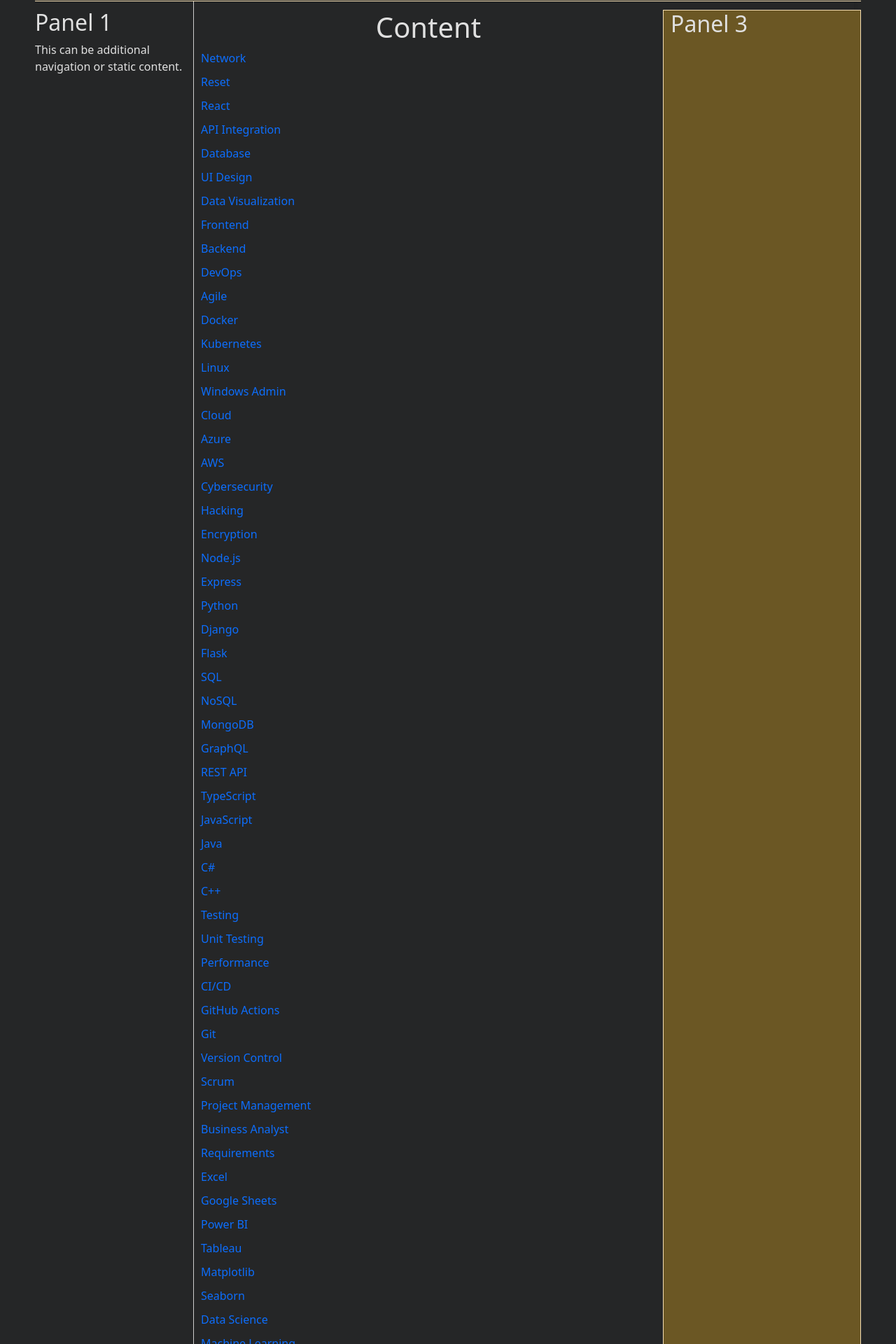
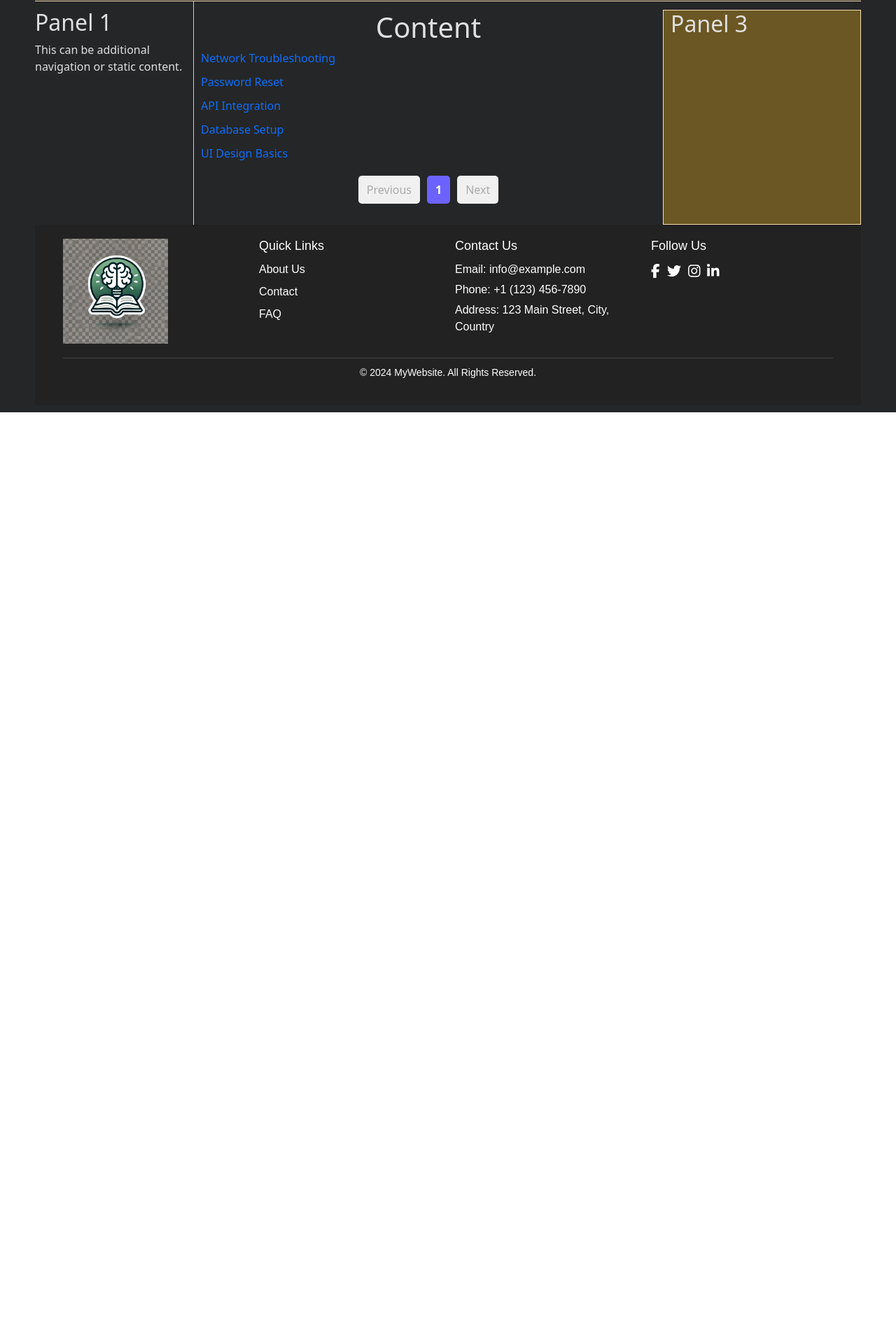
Before and after one commit to Tula-Magar/IT-Knowledge-Base, a React (Create React App) app: page /content in a window 1280 px wide. Shown: the part 55-1975 px from the top of the page at 70% size. After the commit the page ends 800 px from the top, so only its background shows below. Built offline with nearby package versions, Linux system fonts and the light colour scheme.

Commit message:
display recent added page on click

```diff
--- a/src/Data/contentDataList.js
+++ b/src/Data/contentDataList.js
@@ -1,95 +1,34 @@
 const contentList = [
-  { id: "network-troubleshooting", title: "Network" },
-  { id: "password-reset", title: "Reset" },
-  { id: "js-test", title: "React" },
-  { id: "api-integration", title: "API Integration" },
-  { id: "database-setup", title: "Database" },
-  { id: "ui-design", title: "UI Design" },
-  { id: "data-visualization", title: "Data Visualization" },
-  { id: "frontend-development", title: "Frontend" },
-  { id: "backend-development", title: "Backend" },
-  { id: "devops", title: "DevOps" },
-  { id: "agile-methodologies", title: "Agile" },
-  { id: "docker-containers", title: "Docker" },
-  { id: "kubernetes", title: "Kubernetes" },
-  { id: "linux-basics", title: "Linux" },
-  { id: "windows-administration", title: "Windows Admin" },
-  { id: "cloud-computing", title: "Cloud" },
-  { id: "azure-fundamentals", title: "Azure" },
-  { id: "aws-certification", title: "AWS" },
-  { id: "cybersecurity", title: "Cybersecurity" },
-  { id: "ethical-hacking", title: "Hacking" },
-  { id: "encryption-methods", title: "Encryption" },
-  { id: "nodejs-development", title: "Node.js" },
-  { id: "express-framework", title: "Express" },
-  { id: "python-scripting", title: "Python" },
-  { id: "django-framework", title: "Django" },
-  { id: "flask-basics", title: "Flask" },
-  { id: "sql-database", title: "SQL" },
-  { id: "nosql-database", title: "NoSQL" },
-  { id: "mongodb-basics", title: "MongoDB" },
-  { id: "graphql-api", title: "GraphQL" },
-  { id: "restful-api", title: "REST API" },
-  { id: "typescript", title: "TypeScript" },
-  { id: "javascript-advanced", title: "JavaScript" },
-  { id: "java-programming", title: "Java" },
-  { id: "csharp-basics", title: "C#" },
-  { id: "cpp-programming", title: "C++" },
-  { id: "software-testing", title: "Testing" },
-  { id: "unit-testing", title: "Unit Testing" },
-  { id: "performance-testing", title: "Performance" },
-  { id: "ci-cd-pipelines", title: "CI/CD" },
-  { id: "github-actions", title: "GitHub Actions" },
-  { id: "git-basics", title: "Git" },
-  { id: "version-control", title: "Version Control" },
-  { id: "scrum-practices", title: "Scrum" },
-  { id: "project-management", title: "Project Management" },
-  { id: "business-analyst", title: "Business Analyst" },
-  { id: "requirements-gathering", title: "Requirements" },
-  { id: "excel-tutorial", title: "Excel" },
-  { id: "google-sheets", title: "Google Sheets" },
-  { id: "power-bi", title: "Power BI" },
-  { id: "tableau", title: "Tableau" },
-  { id: "matplotlib", title: "Matplotlib" },
-  { id: "seaborn", title: "Seaborn" },
-  { id: "data-science", title: "Data Science" },
-  { id: "machine-learning", title: "Machine Learning" },
-  { id: "deep-learning", title: "Deep Learning" },
-  { id: "ai-basics", title: "AI" },
-  { id: "tensorflow", title: "TensorFlow" },
-  { id: "pytorch", title: "PyTorch" },
-  { id: "nlp", title: "NLP" },
-  { id: "chatgpt-api", title: "ChatGPT" },
-  { id: "big-data", title: "Big Data" },
-  { id: "hadoop", title: "Hadoop" },
-  { id: "spark", title: "Spark" },
-  { id: "iot", title: "IoT" },
-  { id: "blockchain", title: "Blockchain" },
-  { id: "cryptocurrency", title: "Cryptocurrency" },
-  { id: "smart-contracts", title: "Smart Contracts" },
-  { id: "quantum-computing", title: "Quantum Computing" },
-  { id: "vr-ar", title: "VR/AR" },
-  { id: "game-development", title: "Game Dev" },
-  { id: "unity-engine", title: "Unity" },
-  { id: "unreal-engine", title: "Unreal" },
-  { id: "blender-3d", title: "Blender" },
-  { id: "photoshop", title: "Photoshop" },
-  { id: "illustrator", title: "Illustrator" },
-  { id: "figma", title: "Figma" },
-  { id: "adobe-xd", title: "Adobe XD" },
-  { id: "canva", title: "Canva" },
-  { id: "seo-basics", title: "SEO" },
-  { id: "content-marketing", title: "Content Marketing" },
-  { id: "social-media-marketing", title: "Social Media" },
-  { id: "google-analytics", title: "Google Analytics" },
-  { id: "email-marketing", title: "Email Marketing" },
-  { id: "ecommerce", title: "eCommerce" },
-  { id: "wordpress", title: "WordPress" },
-  { id: "shopify", title: "Shopify" },
-  { id: "woocommerce", title: "WooCommerce" },
-  { id: "customer-support", title: "Customer Support" },
-  { id: "helpdesk", title: "Helpdesk" },
-  { id: "crm-software", title: "CRM" },
+  {
+    id: "network-troubleshooting",
+    title: "Network Troubleshooting",
+    category: "Networking",
+    snippet: "Tips to solve network issues.",
+  },
+  {
+    id: "password-reset",
+    title: "Password Reset",
+    category: "IT Support",
+    snippet: "Guide to reset your password.",
+  },
+  {
+    id: "api-integration",
+    title: "API Integration",
+    category: "Development",
+    snippet: "Learn to integrate APIs effectively.",
+  },
+  {
+    id: "database-setup",
+    title: "Database Setup",
+    category: "Database",
+    snippet: "Steps to set up a database.",
+  },
+  {
+    id: "ui-design",
+    title: "UI Design Basics",
+    category: "Design",
+    snippet: "Basics of designing a user interface.",
+  },
 ];
 
 export default contentList;
--- a/src/pages/Content.js
+++ b/src/pages/Content.js
@@ -6,6 +6,10 @@
 function Content({ searchTerm }) {
   // State for filtering content based on search term
   const [filteredContent, setFilteredContent] = useState(contentData);
+
+  // State for pagination
+  const [currentPage, setCurrentPage] = useState(1);
+  const itemsPerPage = 10; // Number of items per page
 
   // State for left panel visibility
   const [isLeftPanelOpen, setIsLeftPanelOpen] = useState(false);
@@ -20,10 +24,24 @@
         item.title.toLowerCase().includes(searchTerm.toLowerCase())
       );
       setFilteredContent(filtered);
+      setCurrentPage(1); // Reset to the first page on search
     } else {
-      setFilteredContent(contentData); // Reset to original content if search is empty
+      setFilteredContent(contentData);
     }
   }, [searchTerm]);
+
+  // Calculate the visible items for the current page
+  const indexOfLastItem = currentPage * itemsPerPage;
+  const indexOfFirstItem = indexOfLastItem - itemsPerPage;
+  const currentItems = filteredContent.slice(indexOfFirstItem, indexOfLastItem);
+
+  // Handle pagination click
+  const totalPages = Math.ceil(filteredContent.length / itemsPerPage);
+  const changePage = (page) => {
+    if (page > 0 && page <= totalPages) {
+      setCurrentPage(page);
+    }
+  };
 
   // Close the left panel when clicking outside of it
   useEffect(() => {
@@ -79,7 +97,7 @@
           <div style={{ width: "100%" }}>
             <h1 style={{ textAlign: "center" }}>Content</h1>
           </div>
-          {filteredContent.map((item) => (
+          {currentItems.map((item) => (
             <div key={item.id} style={{ marginBottom: "10px" }}>
               <Link
                 to={`/content/${item.id}`}
@@ -89,6 +107,31 @@
               </Link>
             </div>
           ))}
+
+          {/* Pagination Controls */}
+          <div className="pagination">
+            <button
+              onClick={() => changePage(currentPage - 1)}
+              disabled={currentPage === 1}
+            >
+              Previous
+            </button>
+            {[...Array(totalPages)].map((_, index) => (
+              <button
+                key={index}
+                className={currentPage === index + 1 ? "active" : ""}
+                onClick={() => changePage(index + 1)}
+              >
+                {index + 1}
+              </button>
+            ))}
+            <button
+              onClick={() => changePage(currentPage + 1)}
+              disabled={currentPage === totalPages}
+            >
+              Next
+            </button>
+          </div>
         </div>
 
         {/* Right panel */}
--- a/src/pages/Home.js
+++ b/src/pages/Home.js
@@ -67,20 +67,22 @@
       </section>
 
       <section
-        className="recent-articles"
+        className="recent-content"
         style={{ marginTop: "100px", marginBottom: "100px" }}
       >
-        <h2>Latest Articles</h2>
+        <h2>Latest Content</h2>
         <div className="featured-list">
-          {[...Array(3)].map((_, i) => (
-            <div key={i} className="featured-item">
-              <h3>Article Title {i + 1}</h3>
-              <p>Snippet or summary of the article...</p>
-              <Link to={`/article/${i}`} className="btnLearnMore">
-                Read More
-              </Link>
-            </div>
-          ))}
+          {["network-troubleshooting", "password-reset", "api-integration"].map(
+            (item, index) => (
+              <div key={index} className="featured-item">
+                <h3>Content Title {index + 1}</h3>
+                <p>Snippet or summary of the content...</p>
+                <Link to={`/content/${item}`} className="btnLearnMore">
+                  Read More
+                </Link>
+              </div>
+            )
+          )}
         </div>
       </section>
 
--- a/src/pages/ThreePanelLayout.css
+++ b/src/pages/ThreePanelLayout.css
@@ -45,6 +45,41 @@
 /* Hamburger menu styles */
 .hamburger-menu {
   display: none; /* Hidden by default */
+}
+
+.pagination {
+  display: flex;
+  justify-content: center;
+  align-items: center;
+  margin-top: 20px;
+  gap: 10px;
+}
+
+.pagination button {
+  padding: 8px 12px;
+  border: none;
+  background: #ddd;
+  color: #333;
+  border-radius: 5px;
+  cursor: pointer;
+  transition: background 0.3s ease;
+}
+
+.pagination button.active {
+  background: #6c63ff;
+  color: white;
+  font-weight: bold;
+}
+
+.pagination button:disabled {
+  background: #f0f0f0;
+  color: #aaa;
+  cursor: not-allowed;
+}
+
+.pagination button:hover:not(:disabled) {
+  background: #333;
+  color: white;
 }
 
 /* Small Screens (max-width: 768px) */
```
